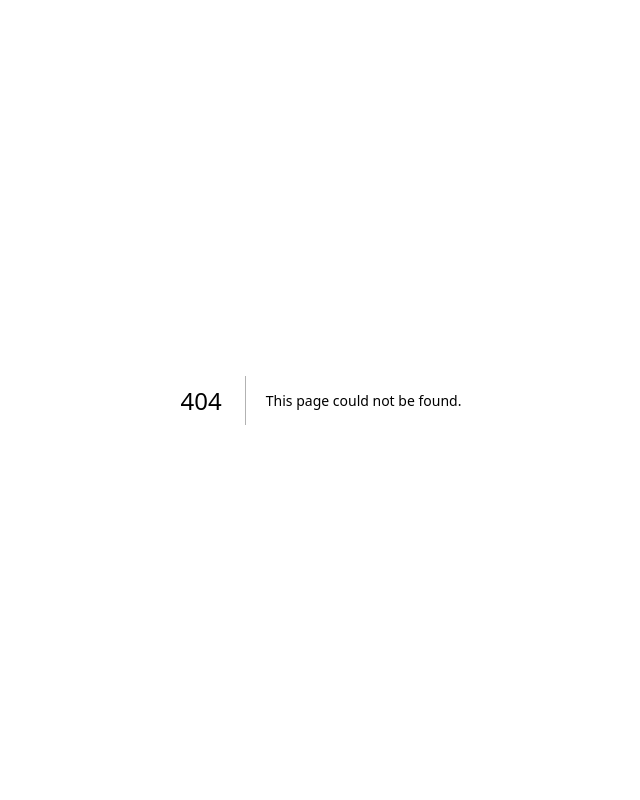
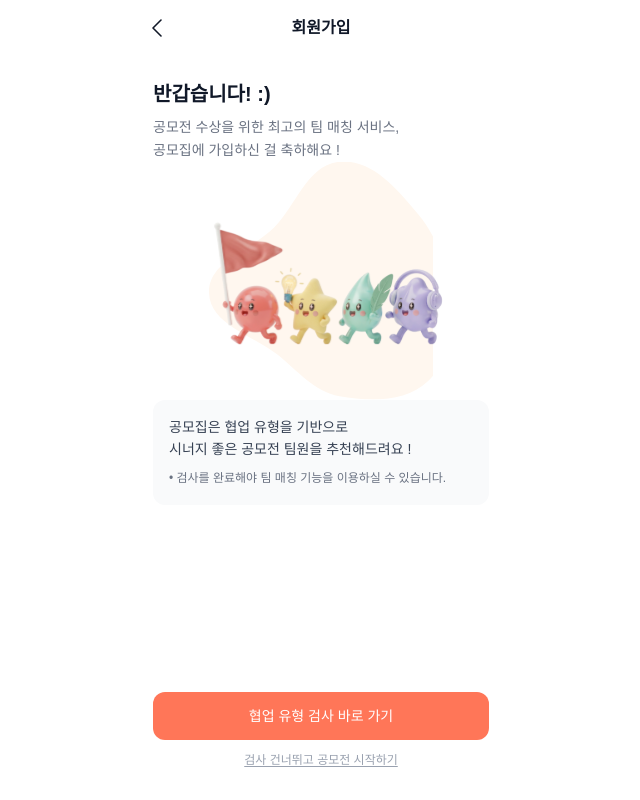
Before and after one commit to IT-Cotato/13th-Gongmozip-FE, a Next.js app: page /signup/complete in a window 1280 px wide. Before the commit this address had no page. Shown: the whole page, without its empty margins (319-959 px from the left). Built offline with nearby package versions, Linux system fonts and the light colour scheme.

Commit message:
feat: 회원가입 최종페이지 구현

```diff
--- /dev/null
+++ b/src/app/signup/complete/page.tsx
@@ -0,0 +1,93 @@
+"use client";
+
+import { useRouter } from "next/navigation";
+import { ChevronLeftIcon } from "../_components/icons";
+
+export default function SignupCompletePage() {
+  const router = useRouter();
+
+  function handleBack() {
+    // TODO: 실제 개발된 라우팅 주소로 변경 필요
+    router.push("/");
+  }
+
+  function handleGoToTest() {
+    alert("협업 유형 검사 페이지로 이동합니다. (구현 예정)");
+    // TODO: 실제 개발된 라우팅 주소로 변경 필요
+    router.push("/test");
+  }
+
+  function handleSkip() {
+    alert("메인 홈 화면으로 이동합니다. (구현 예정)");
+    // TODO: 실제 개발된 라우팅 주소로 변경 필요
+    router.push("/");
+  }
+
+  return (
+    <main className="flex min-h-screen justify-center bg-white">
+      <div className="flex w-full max-w-sm flex-col">
+        <div className="relative flex items-center justify-center px-4 py-4">
+          <button
+            type="button"
+            onClick={handleBack}
+            aria-label="뒤로가기"
+            className="absolute left-4 flex h-6 w-6 items-center justify-center"
+          >
+            <ChevronLeftIcon />
+          </button>
+          <h2 className="text-base font-semibold text-gray-900">회원가입</h2>
+        </div>
+
+        <div className="flex-1 px-6 pt-6">
+          <h1 className="mb-2 text-xl font-bold text-gray-900">반갑습니다! :)</h1>
+          <p className="mb-6 text-sm leading-relaxed text-gray-500">
+            공모전 수상을 위한 최고의 팀 매칭 서비스,
+            <br />
+            공모집에 가입하신 걸 축하해요 !
+          </p>
+
+          <div className="relative mb-6 flex h-[190px] items-center justify-center">
+            <img
+              src="/images/Vector%20(4).svg"
+              alt=""
+              className="absolute top-1/2 left-1/2 w-56 -translate-x-1/2 -translate-y-1/2"
+            />
+            <img
+              src="/images/finalScreenCharacter.svg"
+              alt="가입을 축하하는 공모집 캐릭터들"
+              className="relative w-full max-w-[260px]"
+            />
+          </div>
+
+          <div className="mb-8 rounded-xl bg-gray-50 p-4">
+            <p className="text-sm leading-relaxed text-gray-700">
+              공모집은 협업 유형을 기반으로
+              <br />
+              시너지 좋은 공모전 팀원을 추천해드려요 !
+            </p>
+            <p className="mt-2 text-xs leading-relaxed text-gray-500">
+              • 검사를 완료해야 팀 매칭 기능을 이용하실 수 있습니다.
+            </p>
+          </div>
+        </div>
+
+        <div className="flex flex-col items-center gap-3 px-6 pb-8">
+          <button
+            type="button"
+            onClick={handleGoToTest}
+            className="w-full rounded-xl bg-[#FF7658] py-3.5 text-sm font-medium text-white"
+          >
+            협업 유형 검사 바로 가기
+          </button>
+          <button
+            type="button"
+            onClick={handleSkip}
+            className="text-xs text-gray-400 underline underline-offset-2"
+          >
+            검사 건너뛰고 공모전 시작하기
+          </button>
+        </div>
+      </div>
+    </main>
+  );
+}
--- a/src/app/signup/page.tsx
+++ b/src/app/signup/page.tsx
@@ -167,7 +167,7 @@ export default function SignupPage() {
       }
     }
     if (step === TOTAL_STEPS) {
-      router.push("/");
+      router.push("/signup/complete");
       return;
     }
     setActiveField(null);
```
Also changed, not shown: public/images/Vector (4).svg (added), public/images/finalScreenCharacter.svg (added).
